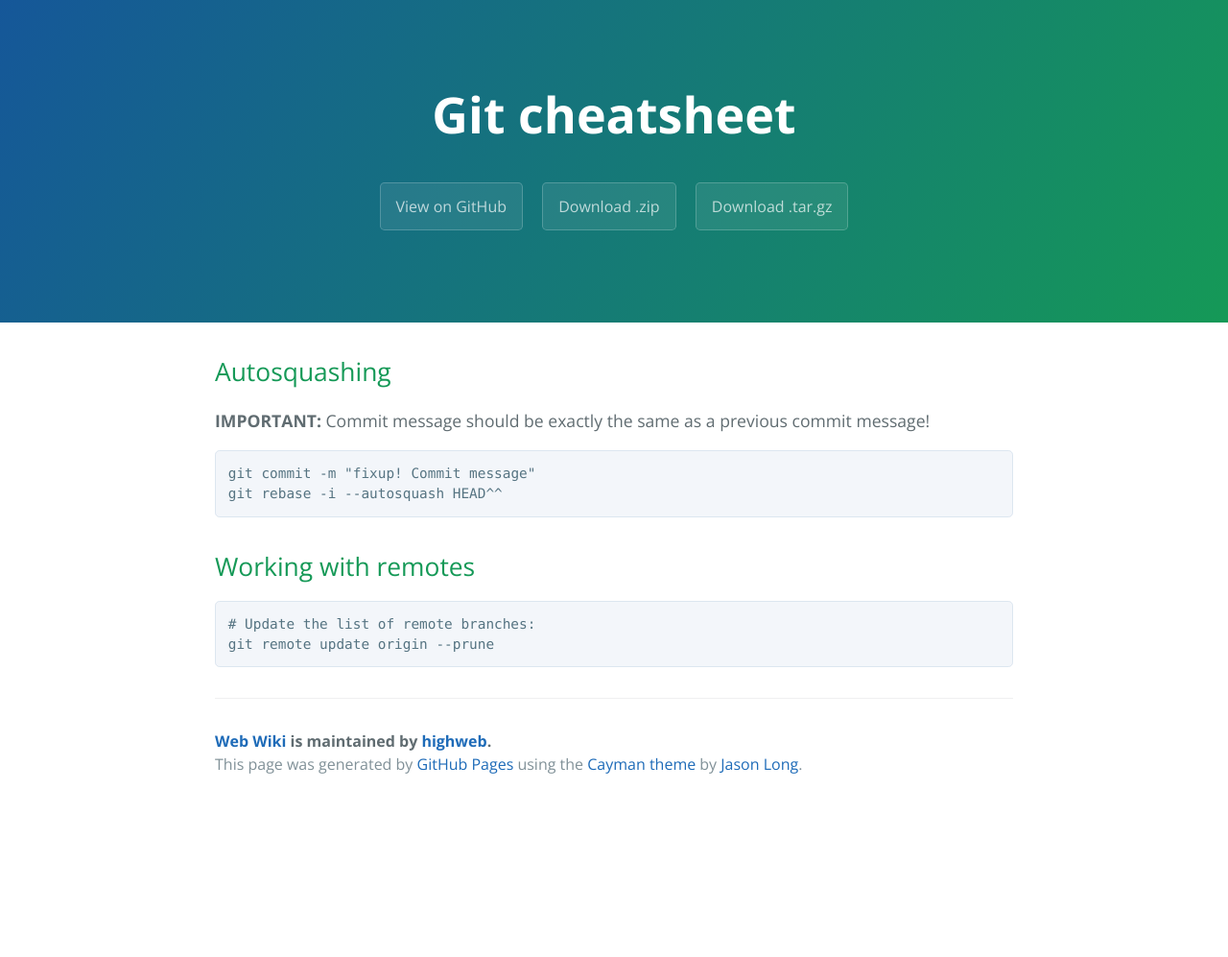
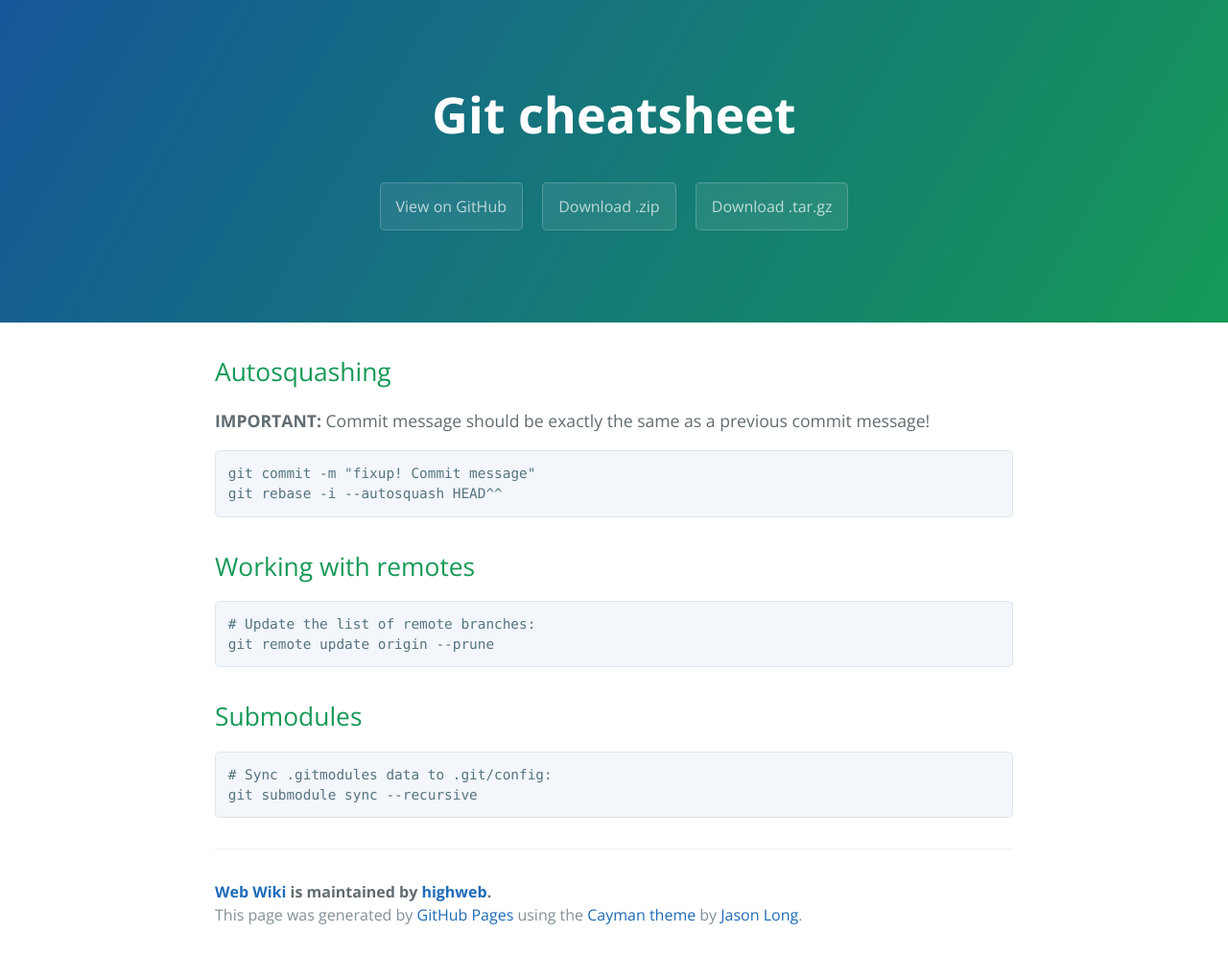
Before and after one commit to highweb/web-wiki, a Jekyll site: the page built from git.md, in a window 1280 px wide. Shown: the whole page at 96% size. Built offline with Jekyll 4.4.1, drawn with Linux system fonts in a browser that asks for light colours; before the commit the page ends 900 px from its top, so only the background shows below that.

Commit message:
Update git.md

````diff
--- a/git.md
+++ b/git.md
@@ -17,3 +17,9 @@ git rebase -i --autosquash HEAD^^
 # Update the list of remote branches:
 git remote update origin --prune
 ```
+
+## Submodules
+```sh
+# Sync .gitmodules data to .git/config:
+git submodule sync --recursive
+```
````
